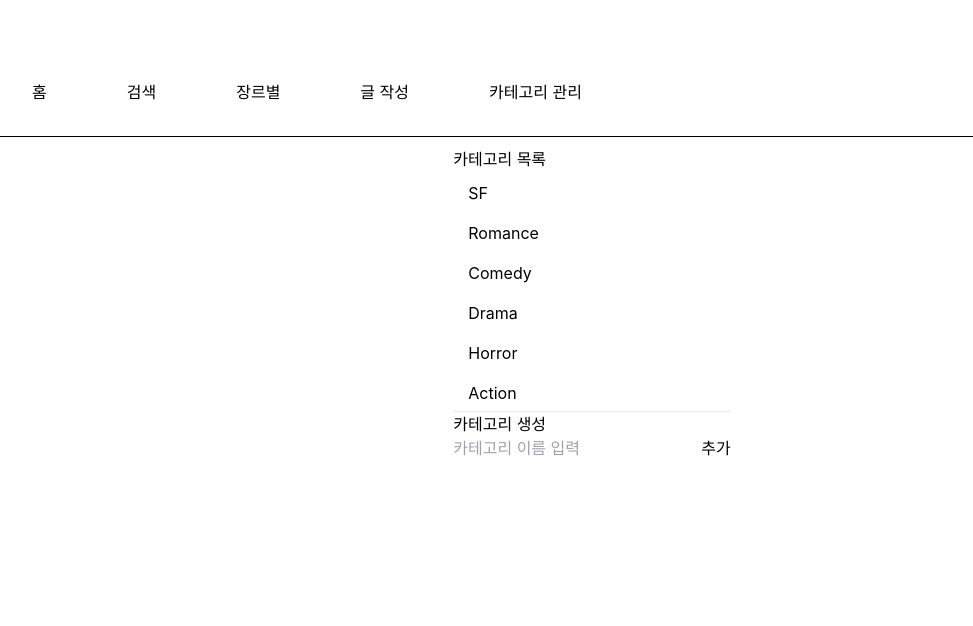
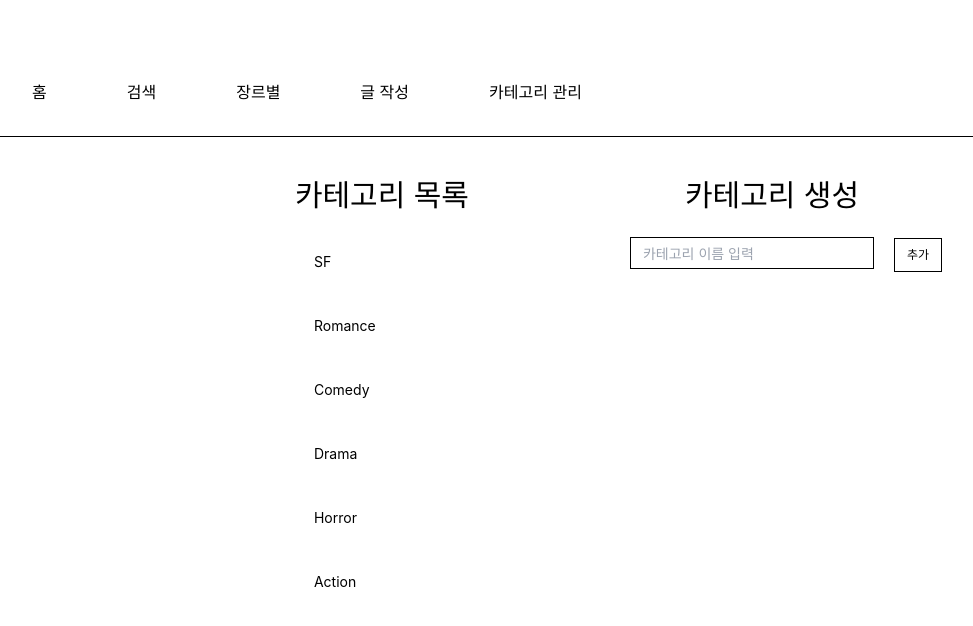
Before and after one commit to kanell0304/React_TeamProject, a React (Create React App) app: page /categoryCRD in a window 1280 px wide. Shown: the top 626 px of the page, without its empty margins (48-1021 px from the left). Built offline with nearby package versions, Linux system fonts and the light colour scheme.

Commit message:
tailwind categorylist,seatchlist, categoryCRD first commit

```diff
--- a/src/component/CategoryCRD.jsx
+++ b/src/component/CategoryCRD.jsx
@@ -1,14 +1,13 @@
 import { useContext, useState } from "react";
 import { ListProvider } from "./ListContext";
 import { useNavigate } from "react-router-dom";
-import '../tempCss/CategoryCRD.css';
 
 const CategoryCRD = () => {
 
     const {categoryList, setCategoryList} = useContext(ListProvider);
     const [visibleDelBtn, setVisibleDelBtn] = useState(false);
     const [selectedCategory, setSelectedCategory] = useState(null);
-    const [inputCategory, setInputCategory] = useState();
+    const [inputCategory, setInputCategory] = useState('');
     const navigate = useNavigate();
 
     // 카테고리에 마우스를 올려놨을때
@@ -35,35 +34,39 @@ const CategoryCRD = () => {
 
     //category 추가
     const addCategory = ()=>{
+        if(inputCategory !== ''){
         categoryList.push({id:Date.now(),name : inputCategory});
         setCategoryList(categoryList);
         navigate('/');
+        }
     }
 
     return (
-        <div className="categoryManage">
-            <div>
-                <h1>카테고리 목록</h1>
+        <div className="flex justify-center">
+            <div className="flex justify-items-center p-10 mr-20">
+                <div>
+                    <div className="text-center text-3xl mb-6">카테고리 목록</div>
         {categoryList && categoryList.map(category => {
             return (
-                <div className='cateList' onMouseEnter={() => onMouse(category)}  onMouseLeave={leaveMouse}>
-                    <span key={category.id}>{category.name}</span>
+                <div className='w-40 h-16 p-3 ml-5 mr-5 hover:bg-slate-400 hover:border hover:border-black' onMouseEnter={() => onMouse(category)}  onMouseLeave={leaveMouse}>
+                    <span className="text-sm" key={category.id}>{category.name}</span>
                     {visibleDelBtn && // 마우스가 올려졌는지
                         selectedCategory.id === category.id ? // 마우스가 올라간 카테고리가 현재 카테고리 목록의 카테고리와 id가 일치하는지
-                        <div className="cateListBtn">
-                        <button  onClick={() => deleteCategory(category)}>삭제</button>
+                        <div className="justify-self-end text-xs ">
+                        <button className="bg-white pl-2 pr-2 " onClick={() => deleteCategory(category)}>삭제</button>
                         </div>
                          : // 일치한다면 삭제버튼이 보임
                         <div></div> // 아니라면 아무것도 안보임
                     }
                 </div>
             )
-        })}
-        <hr/>
-        <h2>카테고리 생성</h2>
-        <input value={inputCategory} onChange={(e) => setInputCategory(e.target.value)} placeholder="카테고리 이름 입력" />
-        <button onClick={addCategory} >추가</button>
-            </div>
+        })}</div>
+         </div>
+         <div>
+            <div className="text-center text-3xl  mt-10 mb-6 ">카테고리 생성</div>
+            <input className='text-sm h-8 ml-7 border border-black p-3' value={inputCategory} onChange={(e) => setInputCategory(e.target.value)} placeholder="카테고리 이름 입력" />
+            <button className='ml-5 hover:bg-slate-400 pr-3 pl-3 p-2 border border-black text-xs' onClick={addCategory} >추가</button>
+         </div>
         </div>
     )
 }
--- a/src/component/Categorylist.jsx
+++ b/src/component/Categorylist.jsx
@@ -1,6 +1,5 @@
 import { useContext, useState} from "react";
 import { ListProvider } from "./ListContext";
-import "../tempCss/CategoryList.css"
 import { useNavigate } from "react-router-dom";
 // import Navibar from "./Navibar";
 
@@ -19,26 +18,26 @@ const CategoryList = () => {
         <>
          <div>
             {/* <Navibar /> */}
-            <h1 style={{textAlign : "center"}}>CATEGORY</h1>
+            <div className="text-center text-3xl mt-6">CATEGORY</div>
         </div>
-        <div className="cate">
+        <div className="flex justify-self-center">
         {categoryList.map(cl=>(
-            <button className="cateBtn"key ={cl.id} onClick={()=>setCategory(cl.name)}>{cl.name}</button>
+            <button className="w-28 text-sm mt-10 border border-black m-4 pt-1 pb-1 hover:bg-pink-300 focus:bg-orange-400"key ={cl.id} onClick={()=>setCategory(cl.name)}>{cl.name}</button>
         ))}
         </div>
         {category==='' ?(
-            <div className="cateResult">
+            <div className="flex justify-self-center mt-10">
                 원하는 장르를 선택해주세요
             </div>
         ):
         (
             <>
              {movieList.find(ml=>ml.category === category)?'':(
-            <div className="cateResult">등록된 게시물이 없습니다.</div>)}
+            <div className="flex justify-self-center mt-10">등록된 게시물이 없습니다.</div>)}
                 {movieList.map(ml=>(
                     ml.category === category ?(
                         <div key={ml.id}
-                         onClick={()=>moveToDetail(ml.id)} className="cateResult">
+                         onClick={()=>moveToDetail(ml.id)} className="flex justify-self-center p-2 border-b w-1/2 border-black border-solid pb-6 mt-10">
                          <h3>{ml.title}</h3>
                         </div>
                     ):''
--- a/src/component/SearchList.jsx
+++ b/src/component/SearchList.jsx
@@ -1,8 +1,6 @@
-import { useContext, useState } from "react";
-import { ListProvider } from "./ListContext";
+import { useState } from "react";
 // import Navibar from "./Navibar";
 import { useNavigate } from "react-router-dom";
-import '../tempCss/SearchList.css'
 
 const SearchList = () => {
     const navigate = useNavigate();
@@ -18,17 +16,17 @@ const SearchList = () => {
         <>
         <div>
             {/* <Navibar /> */}
-            <h1 style={{textAlign : "center"}}>SEARCH</h1>
+            <div className="text-center text-3xl mt-6">SEARCH</div>
         </div>
         <div>
-            <input className = 'searchBar' placeholder="영화 제목을 검색해주세요" value={input} onChange={e=>setInput(e.target.value)}/>
+            <input className = 'mt-6 w-2/3 flex justify-self-center h-10' placeholder="영화 제목을 검색해주세요" value={input} onChange={e=>setInput(e.target.value)}/>
             {input&&(
             movieList.map(ml=>(
             ml.title.includes(input)?(
-                <div className="searchList" key={ml.id}
+                <div className="mt-2 w-1/2 justify-self-center p-2 border-b border-black border-solid pb-6" key={ml.id}
                 onClick={()=>moveToDetail(ml.id)}>
-                    <h3>{ml.title}</h3>
-                    <div className="searchDetail"> {ml.category}</div>
+                    <div className="text-2xl pb-3" >{ml.title}</div>
+                    <div className="h-2 text-sm mt-2 justify-self-end"> {ml.category}</div>
                 </div>
             ):''
         )
--- a/src/tempCss/CategoryCRD.css
+++ /dev/null
@@ -1,26 +0,0 @@
-.categoryManage{
-    display: flex;
-    justify-self: center;
-    padding :10px;
-}
-
-.cateList{
-    height: 40px;
-    padding:10px;
-    margin-left: 5px;
-    margin-right: 5px;
-}
-
-.cateList:hover{
-    border: 1px solid black;
-    background-color: rgb(172, 187, 207);
-}
-
-.cateListBtn{
-    justify-self: right;
-    margin-bottom: 10px;
-}
-.cateListBtn button{
-    background-color: white;
-    padding: 2px;
-}
--- a/src/tempCss/CategoryList.css
+++ /dev/null
@@ -1,27 +0,0 @@
-.cate{
-    display: flex;
-    justify-self: center;
-}
-.cateBtn{
-    width: 5.2rem;
-    margin-top: 2rem;
-    border: 1px solid black;
-    background-color: unset;
-    margin: 1rem;
-    padding-top: 0.3rem;
-    padding-bottom: 0.3rem;
-}
-
-.cateBtn:hover{
-    background-color: rgb(187, 225, 198);
-}
-
-.cateResult{
-    width: 50%;
-    display: flex;
-    justify-self: center;
-    justify-content: center;
-    border-bottom: 1px solid black;
-    padding-bottom: 3rem;
-    margin-top: 2rem;
-}
--- a/src/tempCss/SearchList.css
+++ /dev/null
@@ -1,22 +0,0 @@
-.searchBar{
-    margin-top: 5rem;
-    width: 60%;
-    height: 2rem;
-    display: flex;
-    justify-self: center;
-}
-.searchList {
-    margin-top: 1rem;
-    width: 50%;
-
-    justify-self: center;
-    padding: 1rem;
-    border-bottom: 1px solid black;
-    }
-
-.searchDetail{
-    height: 1rem;
-    font-size: small;
-    margin-top: 2rem;
-    justify-self: right;
-}
```
